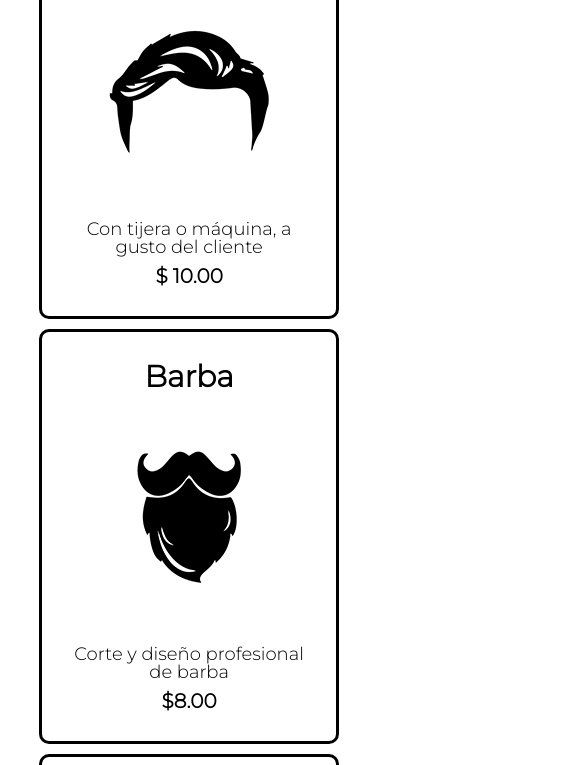
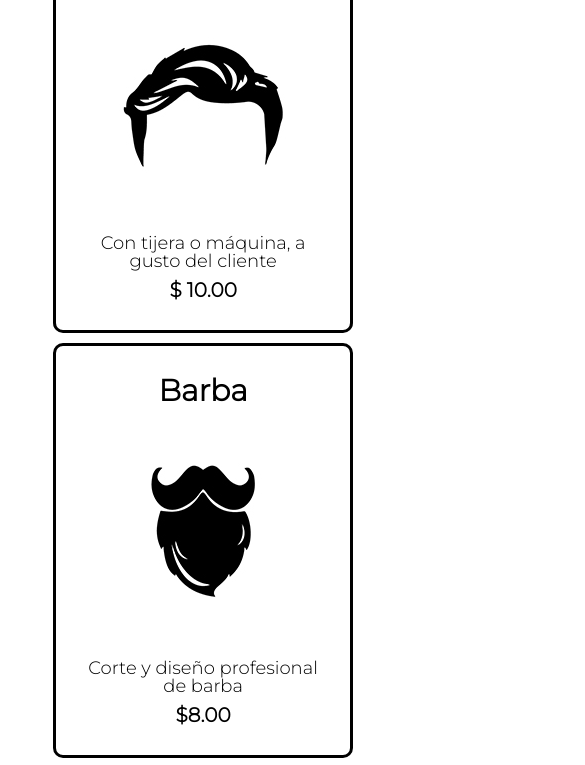
Before and after one commit to manutoledo21/pagina-web, a plain HTML site: page products.html in a window 390 px wide. Shown: the part 436-1201 px from the top of the page, 585 px wide, since content can reach past the window. Drawn offline with Linux system fonts and the light colour scheme.

Commit message:
nuevo arreglo products

```diff
--- a/style.css
+++ b/style.css
@@ -236,7 +236,7 @@ td, th {
         width: auto;
     }
     .products {
-        padding: 25px;
+        padding: 10%;
     }
     .products li{
         width: 300px;
```
